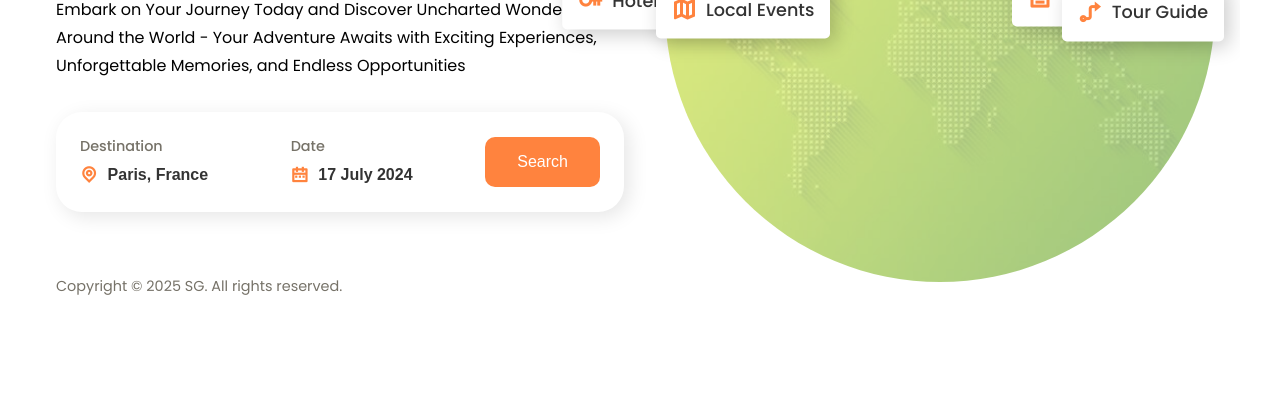
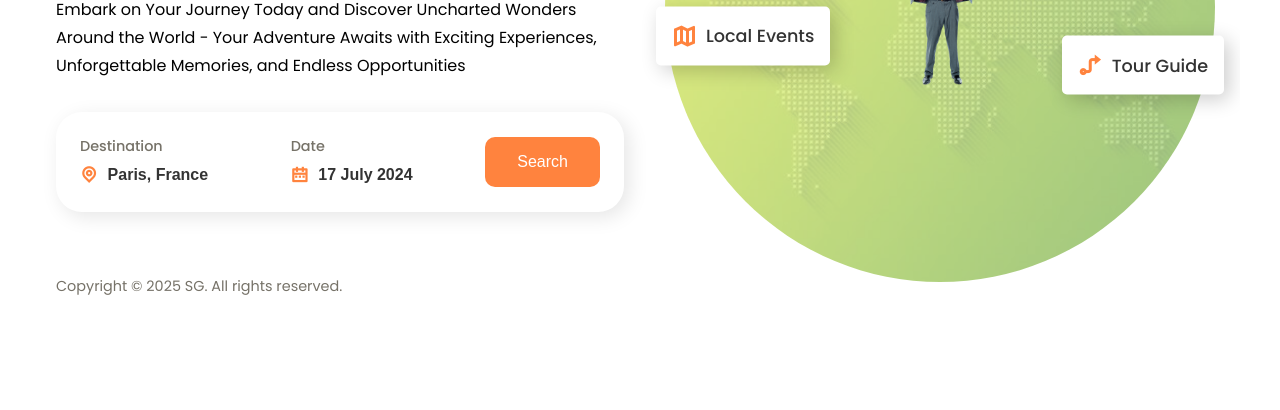
Before and after one commit to Swayamgadhvana/OIBSIP_WEBDEVELOPMENT_TASK1, a plain HTML site: page index.html in a window 1280 px wide. Shown: the part 390-800 px from the top of the page. Drawn offline with nearby package versions, Linux system fonts and the light colour scheme; files whose address does not match are found by name.

Commit message:
Update index.html

```diff
--- a/index.html
+++ b/index.html
@@ -50,7 +50,7 @@
           <span><i class="ri-guide-line"></i></span>
           Tour Guide
         </div>
-        <img src="personal-portfolio-img/images/man2.png" alt="header" />
+        <img src="./man2.png" alt="header" />
       </div>
       <div class="header__content">
         <h1>LET'S GO!<br />THE <span>ADVENTURE</span> IS WAITING FOR YOU</h1>
```
